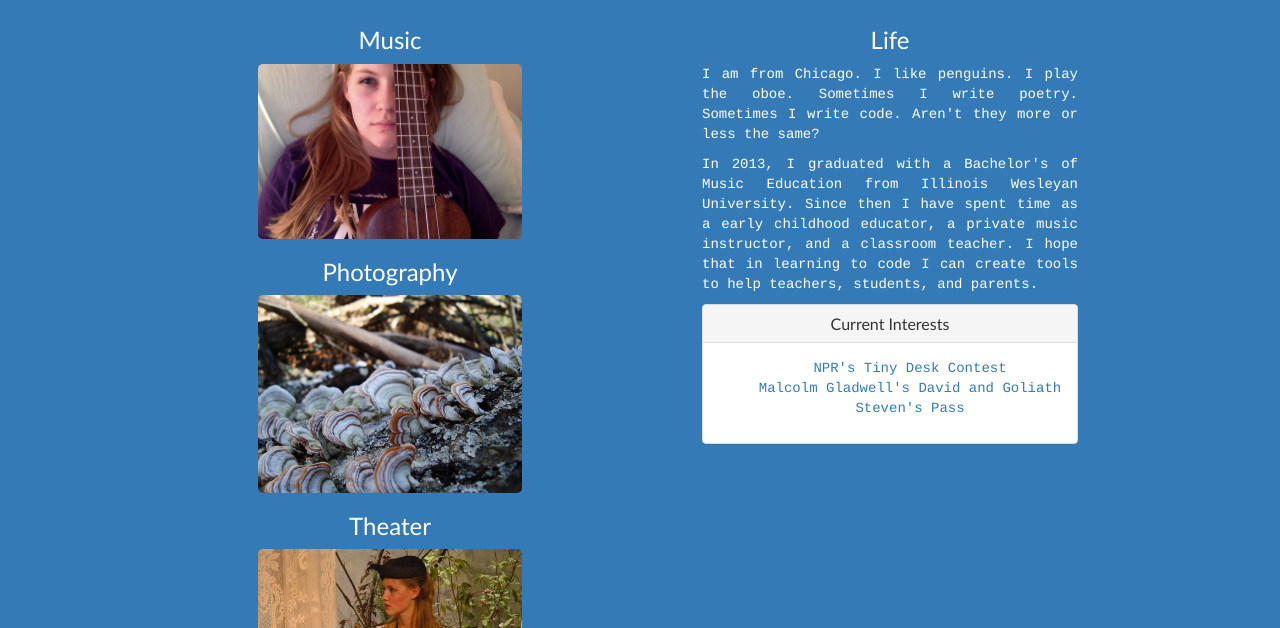
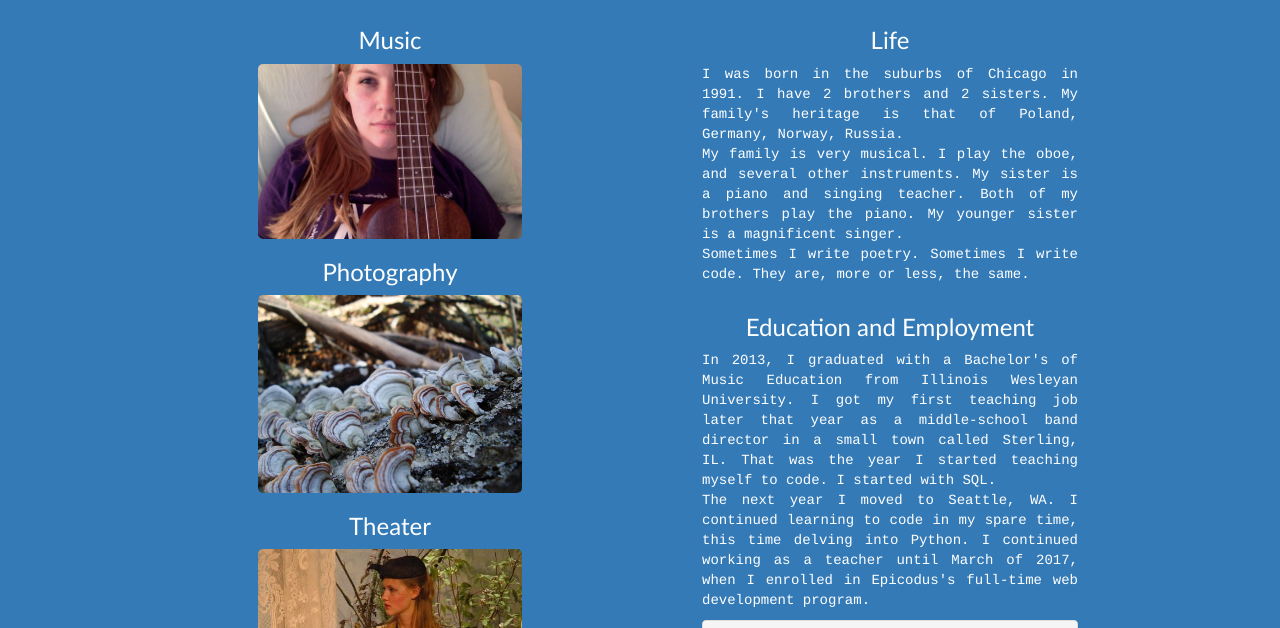
Before and after one commit to eyelean7/portfolio, a plain HTML site: page index.html in a window 1280 px wide. Shown: the part 313-941 px from the top of the page. Drawn offline with Linux system fonts and the light colour scheme.

Commit message:
Add content to paragraphs in home page

```diff
--- a/index.html
+++ b/index.html
@@ -45,10 +45,13 @@
             <h3>Life</h3>
           </div>
           <div class="row">
-            <p>I am from Chicago. I like penguins. I play the oboe. Sometimes I write poetry. Sometimes I write code. Aren't they more or less the same?</p>
+            <p>I was born in the suburbs of Chicago in 1991. I have 2 brothers and 2 sisters. My family's heritage is that of Poland, Germany, Norway, Russia.<br>My family is very musical. I play the oboe, and several other instruments. My sister is a piano and singing teacher. Both of my brothers play the piano. My younger sister is a magnificent singer.<br>Sometimes I write poetry. Sometimes I write code. They are, more or less, the same.</p>
           </div>
           <div class="row">
-            <p>In 2013, I graduated with a Bachelor's of Music Education from Illinois Wesleyan University. Since then I have spent time as a early childhood educator, a private music instructor, and a classroom teacher. I hope that in learning to code I can create tools to help teachers, students, and parents.</p>
+            <h3>Education and Employment</h3>
+          </div>
+          <div class="row">
+            <p>In 2013, I graduated with a Bachelor's of Music Education from Illinois Wesleyan University. I got my first teaching job later that year as a middle-school band director in a small town called Sterling, IL. That was the year I started teaching myself to code. I started with SQL.<br>The next year I moved to Seattle, WA. I continued learning to code in my spare time, this time delving into Python. I continued working as a teacher until March of 2017, when I enrolled in Epicodus's full-time web development program.</p>
           </div>
           <div class="row">
             <div class="panel panel-default">
```
